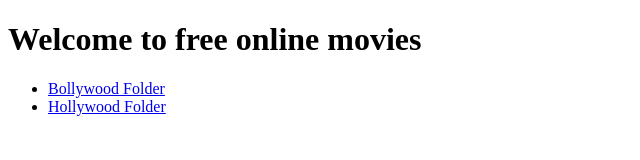
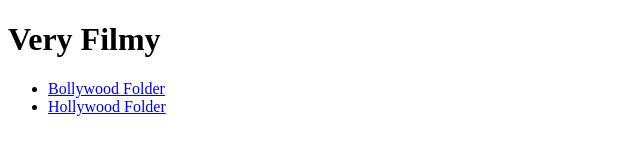
Before and after one commit to Mujahid0564451773/Movies, a plain HTML site: page index.html in a window 1280 px wide. Shown: the whole page, without its empty margins (0-640 px from the left). Drawn offline with Linux system fonts and the light colour scheme.

Commit message:
Update index.html

```diff
--- a/index.html
+++ b/index.html
@@ -4,7 +4,7 @@
     <title>Moviess</title>
 </head>
 <body>
-    <h1>Welcome to free online movies</h1>
+    <h1>Very Filmy</h1>
     <ul>
         <li><a href="bollywood.html">Bollywood Folder</a></li>
         <li><a href="hollywood.html">Hollywood Folder</a></li>
```
